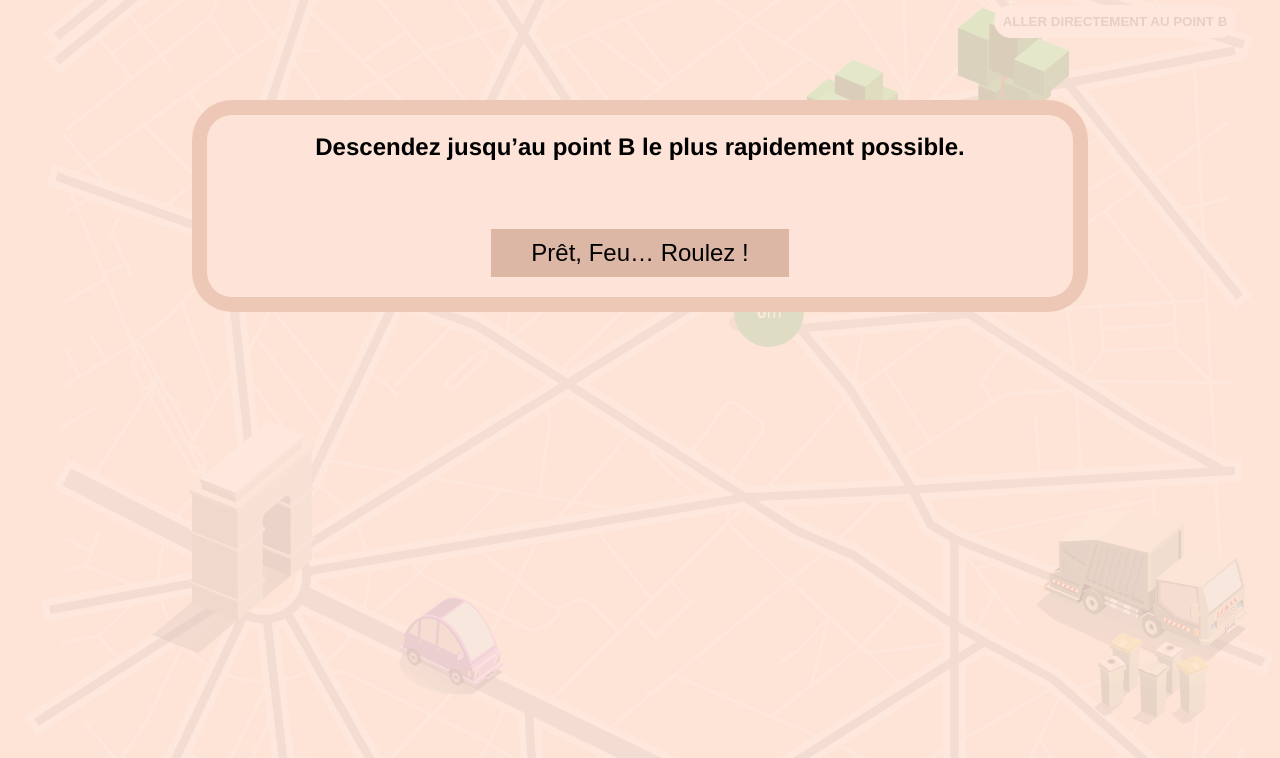
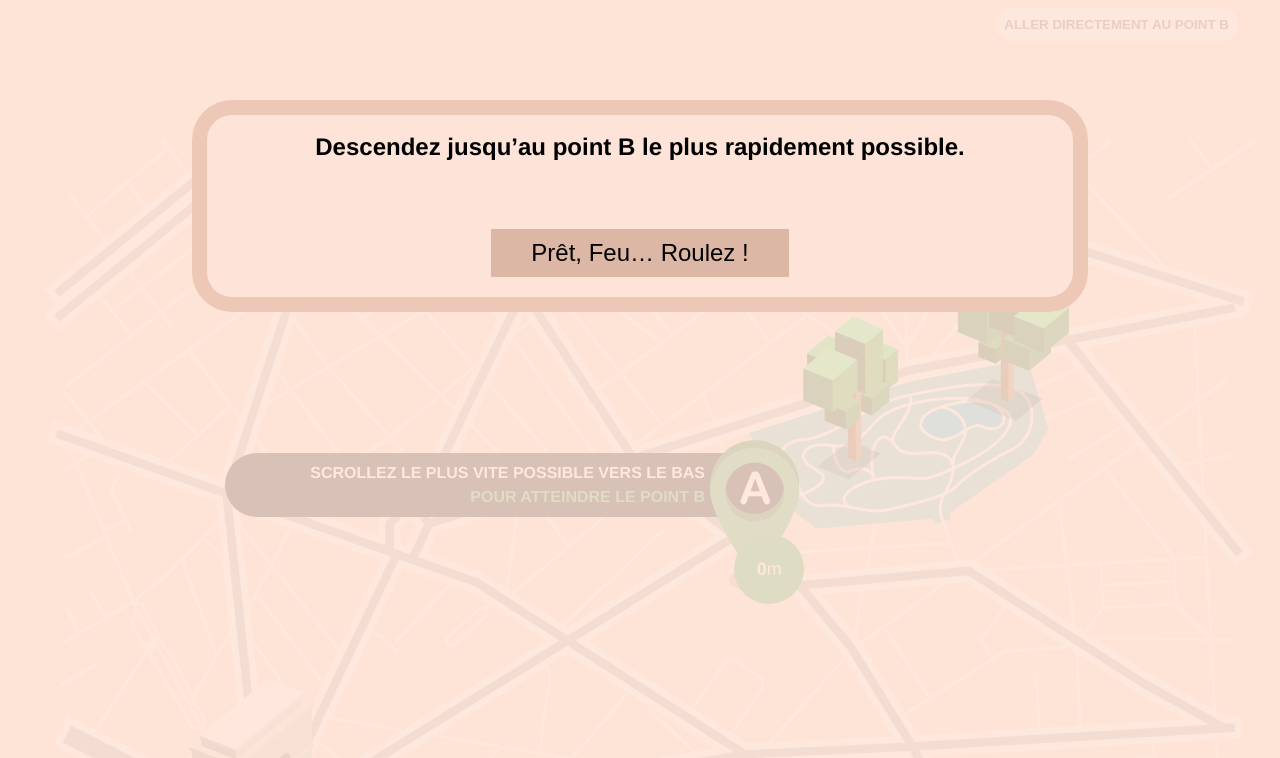
Before and after one commit to wheeliz/roulequipeut.fr, a plain HTML site: page index.html in a window 1280 px wide. Shown: the top 758 px of the page. Drawn offline with Linux system fonts and the light colour scheme.

Commit message:
Some adjustments

```diff
--- a/index.html
+++ b/index.html
@@ -259,9 +259,8 @@ Prêt, feu… roulez !">
         /* GOTO B */
         #goto-b {
             position: absolute;
-            top:5px;
-            margin-left: 50%;
-            left: 350px;
+            top: 1vh;
+            right: 3vw;
             width: 250px;
             text-align: center;
         }
@@ -301,7 +300,7 @@ Prêt, feu… roulez !">
     <div id="container">
         <div id="map-container">
             <img data-src="map.png" id="map">
-            <div id="road-container" style="height:410px">
+            <div id="road-container">
                 <canvas id="road-canvas"></canvas>
             </div>
 
@@ -500,7 +499,7 @@ Prêt, feu… roulez !">
                 for (var pinIndex in pins) {
                     if(pins.hasOwnProperty(pinIndex)) {
                         var pin = pins[pinIndex];
-                        if(((roadContainerInitialHeight*widthRatio)+mapTop) >= ((pin.dataset["offsetY"]*widthRatio)+120)) {
+                        if(((roadContainerInitialHeight*widthRatio)+mapTop) >= ((pin.dataset["offsetY"]*widthRatio)+(pin.clientHeight/2))) {
                             pin.classList.add('pin-reached');
                             if(pin.id=='pin-b') {
                                 reachEnd();
@@ -602,9 +601,9 @@ Prêt, feu… roulez !">
                     g = d.getElementsByTagName('body')[0],
                     h = w.innerHeight|| e.clientHeight|| g.clientHeight;
 
-                var visibleMiddleLine = (h - footer.clientHeight)/2;
+                var visibleMiddleLine = (h - footer.clientHeight);
 
-                container.style.marginTop = (30+visibleMiddleLine-(roadContainerInitialHeight * widthRatio))+'px';
+                container.style.marginTop = (10+visibleMiddleLine-(roadContainerInitialHeight * widthRatio))+'px';
             }
 
             /**
@@ -709,9 +708,9 @@ Prêt, feu… roulez !">
 
                 initWidthRatio(function () {
                     initRoadCanvas(function () {
+                        initCenterStart();
                         initTooltipTop();
                         initScroller();
-                        initCenterStart();
                         initPins();
                         initScrollSpeed();
                         initPlayButton();
```
Also changed, not shown: favicon.ico (added).
